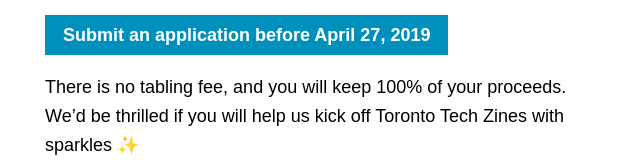
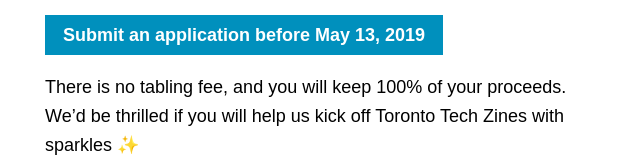
Before and after one commit to uniphil/totechzine, a plain HTML site: page index.html in a window 1280 px wide. Shown: the part 638-800 px from the top of the page, 319-959 px from the left. Drawn offline with Linux system fonts and the light colour scheme.

Commit message:
apply by may 13

```diff
--- a/index.html
+++ b/index.html
@@ -37,7 +37,7 @@
 
         <p>The ~first ever~ Toronto Tech Zines will be held alongside <a href="https://2019.bitbazaar.world/" target="_blank">Bit Bazaar</a> on <strong>June 22</strong> at the Toronto Media Arts Centre. TTZ acknowledges that the land we work on is the traditional territory of the the Mississaugas of the Credit, the Anishnabeg, the Chippewa, the Haudenosaunee and the Wendat peoples. Submissions are now open for self-published media like zines, posters, usb sticks, stickers, t-shirts— any thing and any way you want to say something about “technology”, art, and your community!</p>
 
-        <p><a class="button" href="https://2019.bitbazaar.world/apply" target="_blank">Submit an application before April 27, 2019</a></p>
+        <p><a class="button" href="https://2019.bitbazaar.world/apply" target="_blank">Submit an application before May 13, 2019</a></p>
 
         <p>There is no tabling fee, and you will keep 100% of your proceeds. We’d be thrilled if you will help us kick off Toronto Tech Zines with sparkles ✨</p>
 
```
